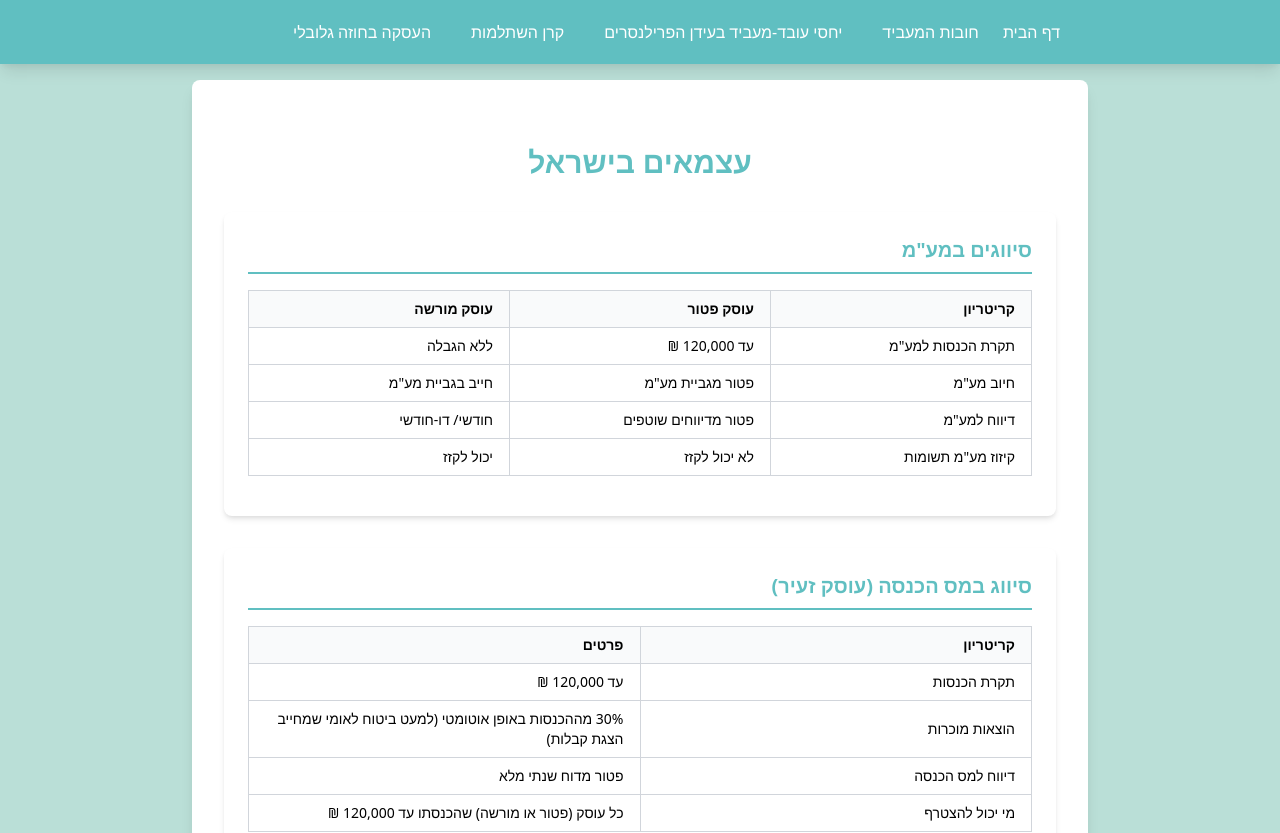
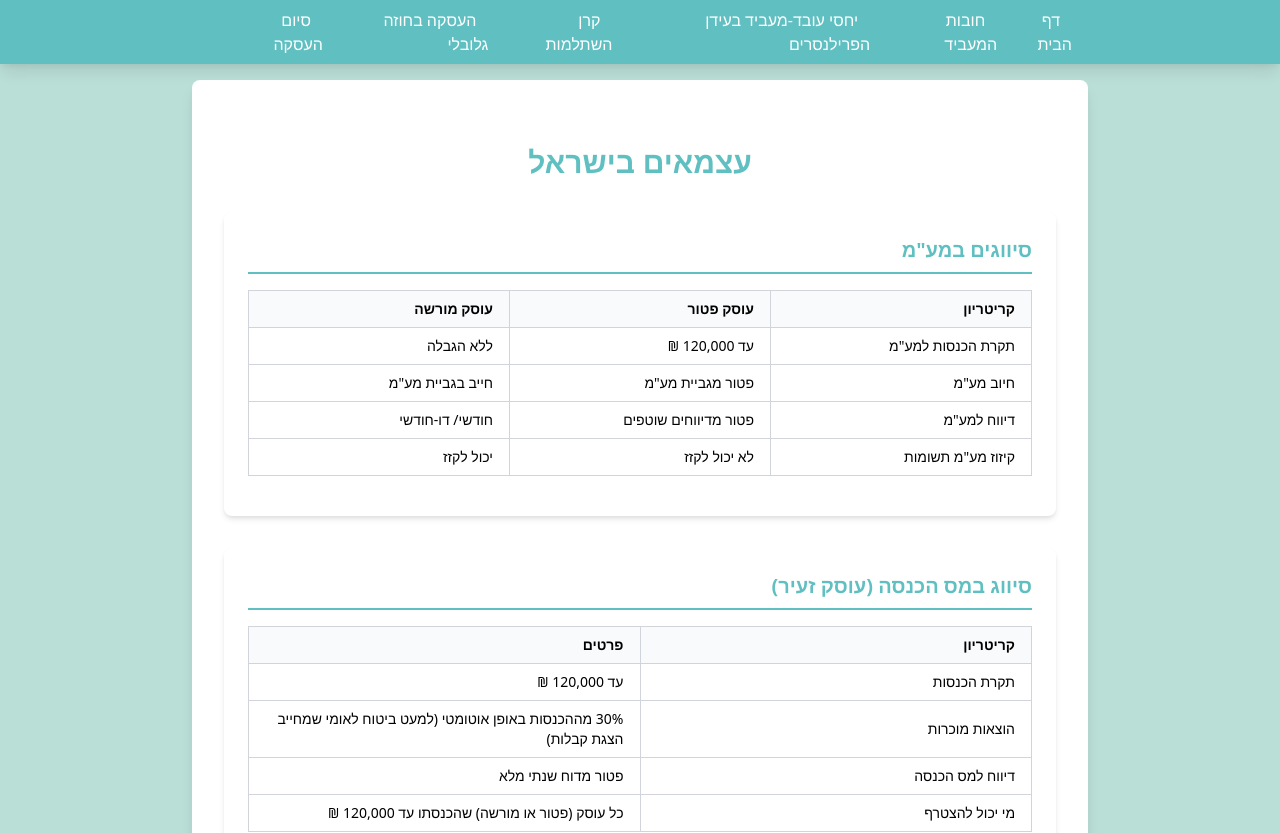
Before and after one commit to Zevik/Atsmai, a Next.js app: page / in a window 1280 px wide. Shown: the top 833 px of the page. Built offline with nearby package versions, Linux system fonts and the light colour scheme.

Commit message:
Add 'סיום העסקה' page and update navigation menu

```diff
--- a/components/Navigation.js
+++ b/components/Navigation.js
@@ -12,6 +12,7 @@ export default function Navigation() {
     { href: '/worker-employer-relations', text: 'יחסי עובד-מעביד בעידן הפרילנסרים' }, // Changed menu item name
     { href: '/deposit-fund-for-freelancers', text: 'קרן השתלמות' }, // Changed menu item text
     { href: '/practical-guide-global-contract', text: 'העסקה בחוזה גלובלי' }, // Changed menu item text
+    { href: '/end-employment', text: 'סיום העסקה' }, // Added new menu item
   ];
 
   const isActive = (path) => router.pathname === path;
```
